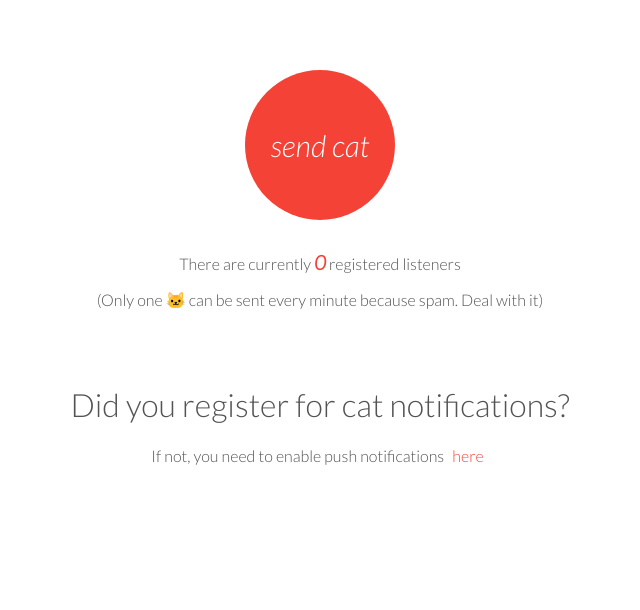
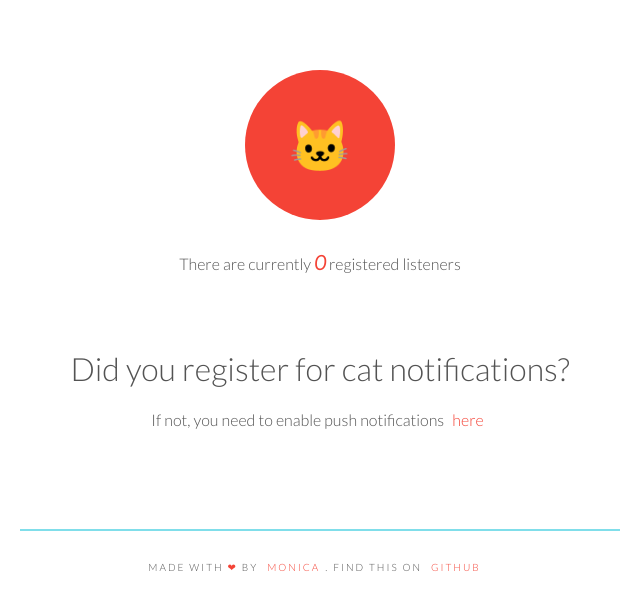
Before and after one commit to notwaldorf/caturday-post, a website: page public/meow.html in a window 1280 px wide. Shown: the whole page, without its empty margins (320-960 px from the left). Drawn offline with Linux system fonts and the light colour scheme; no server answers.

Commit message:
prettify 🐱

```diff
--- a/bower.json
+++ b/bower.json
@@ -1,11 +1,11 @@
 {
-  "name": "cat-push-notifications",
+  "name": "caturday-post",
   "private": true,
   "license": "MIT",
   "authors": [
     "Monica Dinculescu <noms@google.com>"
   ],
-  "description": "Sends out cat notifications",
+  "description": "Sends out cat push notifications using Polymer",
   "ignore": [
     "**/.*",
     "node_modules",
--- a/package.json
+++ b/package.json
@@ -1,5 +1,5 @@
 {
-  "name": "cat-push-notifications",
+  "name": "caturday-post",
   "version": "1.0.0",
   "private": true,
   "scripts": {
--- a/public/meow.html
+++ b/public/meow.html
@@ -17,12 +17,16 @@
 </style>
 <body>
   <div class="container">
-    <button class='push-button' id="button">send cat</button>
+    <button class='push-button' id="button">🐱</button>
     <p>There are currently <span id="count" class="in">0</span> registered listeners</p>
-    <p>(Only one 🐱 can be sent every minute because spam. Deal with it)</p>
     <br><br>
     <h1>Did you register for cat notifications?</h1>
     <p>If not, you need to enable push notifications <a href="index.html">here</a></p>
+
+    <div id="footer">
+        <p>made with <span class="red">❤︎</span> by <a href="https://twitter.com/notwaldorf">monica</a>.
+        find this on <a href="https://github.com/notwaldorf/caturday-post">github</a></p>
+    </div>
   </div>
 
   <script>
@@ -30,7 +34,8 @@
     xhr.open('GET', '/get_subscription_count');
     xhr.responseType = 'json';
     xhr.onload = function() {
-      document.getElementById('count').textContent = xhr.response.subscriptions;
+      if (xhr.response)
+        document.getElementById('count').textContent = xhr.response.subscriptions;
     };
     xhr.onerror = function() {
       console.log("Blerg. Can't get number of subscriptions :(");
--- a/public/style.css
+++ b/public/style.css
@@ -21,6 +21,11 @@ h1 {
   color: #F44336;
   font-style: italic;
 }
+
+.red {
+  color: #F44336;
+}
+
 .container {
   max-width: 600px;
   margin: 0 auto;
@@ -31,12 +36,11 @@ h1 {
 
 .push-button {
   font-family: 'Lato', 'Helvetica', Arial, sans-serif;
-  font-style: italic;
   font-weight: 100;
   display: block;
-  font-size: 30px;
-  width: 5em;
-  height: 5em;
+  font-size: 50px;
+  width: 3em;
+  height: 3em;
   border: none;
   background: #F44336;
   color: #fff;
@@ -90,3 +94,18 @@ a:hover {
   text-align: left;
   word-wrap: break-word;
 }
+
+#footer {
+    margin-top: 100px;
+    padding-top: 20px;
+    border-top: 2px solid #80DEEA;
+    text-align: center;
+    text-transform: uppercase;
+}
+
+#footer > p {
+    text-transform: uppercase;
+    font-size: 10px;
+    letter-spacing: .2em;
+    padding-right: 6px;
+}
```
Also changed, not shown: public/index.html (+7 -1 lines), README.md.
